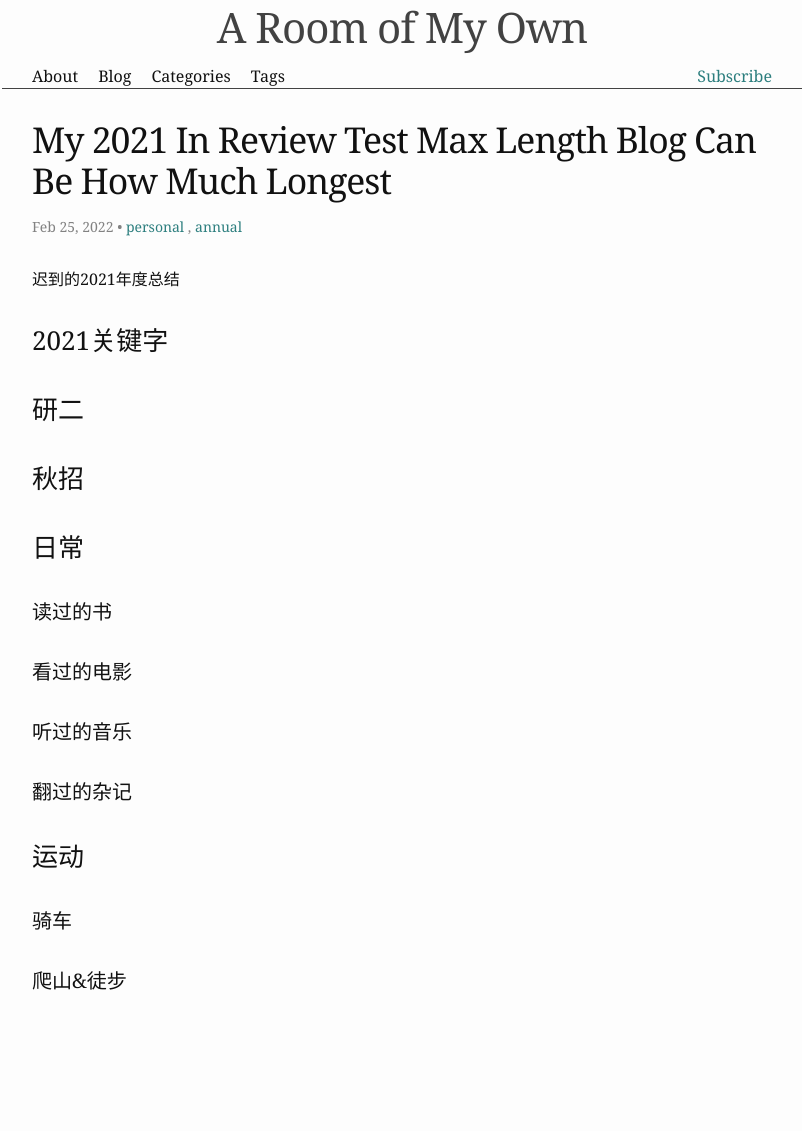
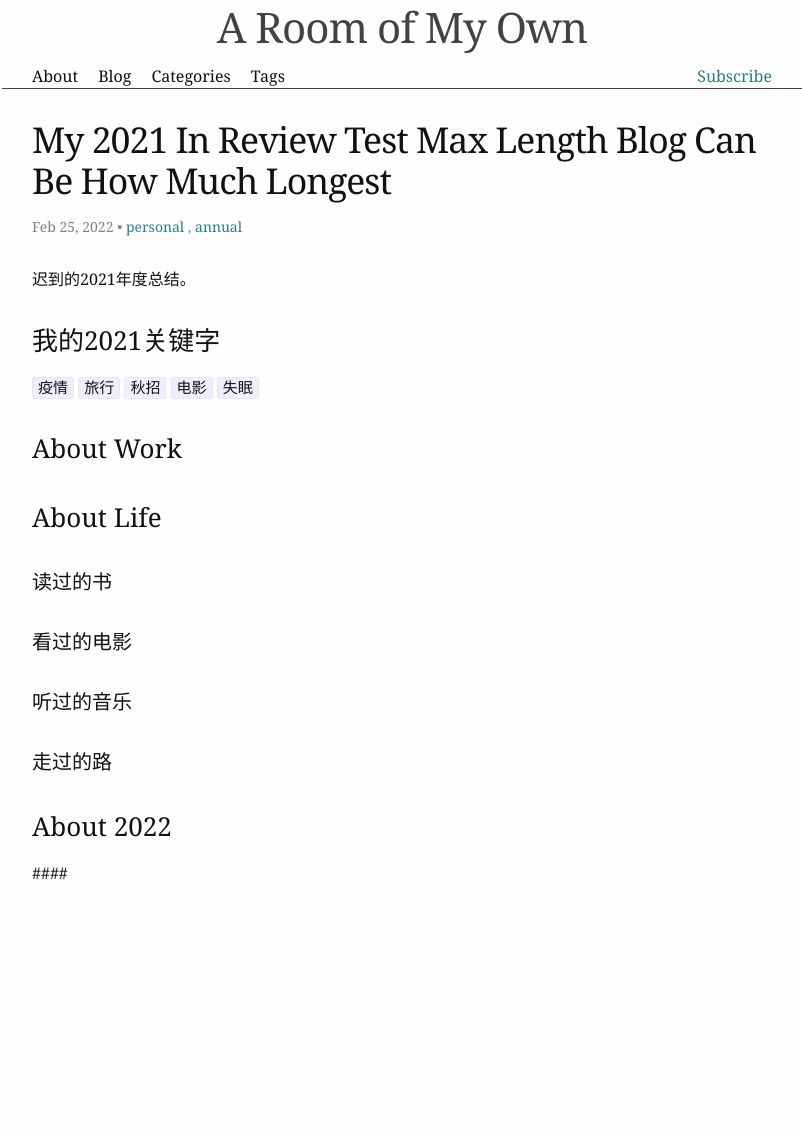
Before and after one commit to 9Echo/9Echo.github.io, a Jekyll site: the page built from _posts/2022-01-13-My-2021-in-Review-test-max-length-blog-can-be-how-much-longest.markdown, in a window 1280 px wide. Shown: the whole page, without its empty margins (238-1040 px from the left). Built offline with Jekyll 4.4.1, drawn with Linux system fonts in a browser that asks for light colours; after the commit the page ends 1020 px from its top, so only the background shows below that.

Commit message:
Update 2022-01-13-My-2021-in-Review-test-max-length-blog-can-be-how-much-longest.markdown

```diff
--- a/_posts/2022-01-13-My-2021-in-Review-test-max-length-blog-can-be-how-much-longest.markdown
+++ b/_posts/2022-01-13-My-2021-in-Review-test-max-length-blog-can-be-how-much-longest.markdown
@@ -4,21 +4,17 @@ date:   2022-02-25
 tags: [personal, annual]
 ---
 
-迟到的2021年度总结
+迟到的2021年度总结。
 
-### 2021关键字
+### 我的2021关键字
+
+`疫情` `旅行` `秋招` `电影` `失眠`
+
+### About Work
 
 
 
-### 研二
-
-
-
-### 秋招
-
-
-
-### 日常
+### About Life
 
 #### 读过的书
 
@@ -26,14 +22,10 @@ tags: [personal, annual]
 
 #### 听过的音乐
 
-#### 翻过的杂记
+#### 走过的路
 
-### 运动
+### About 2022
 
 
 
-#### 骑车
-
-
-
-#### 爬山&徒步
+####
```
